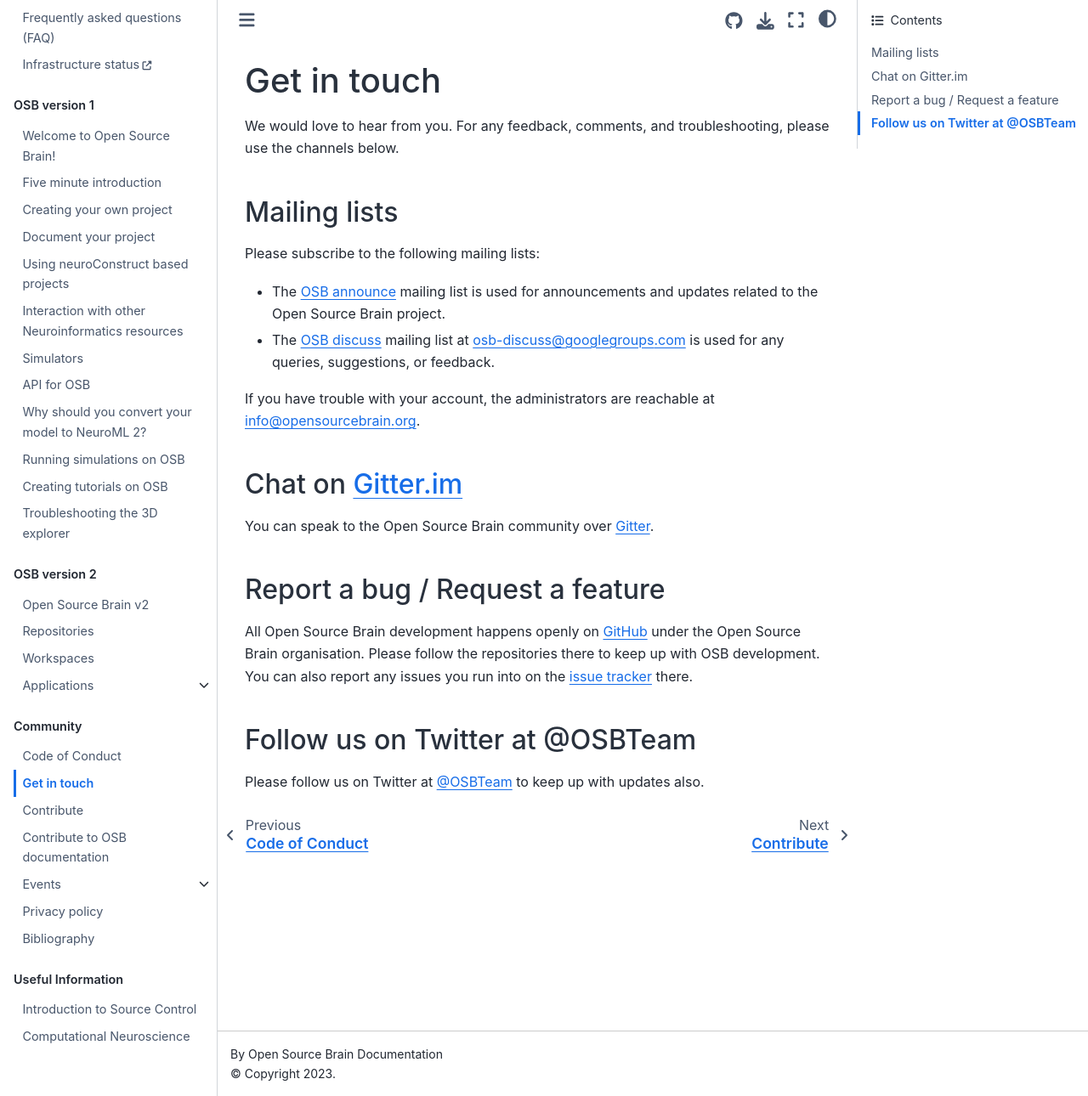
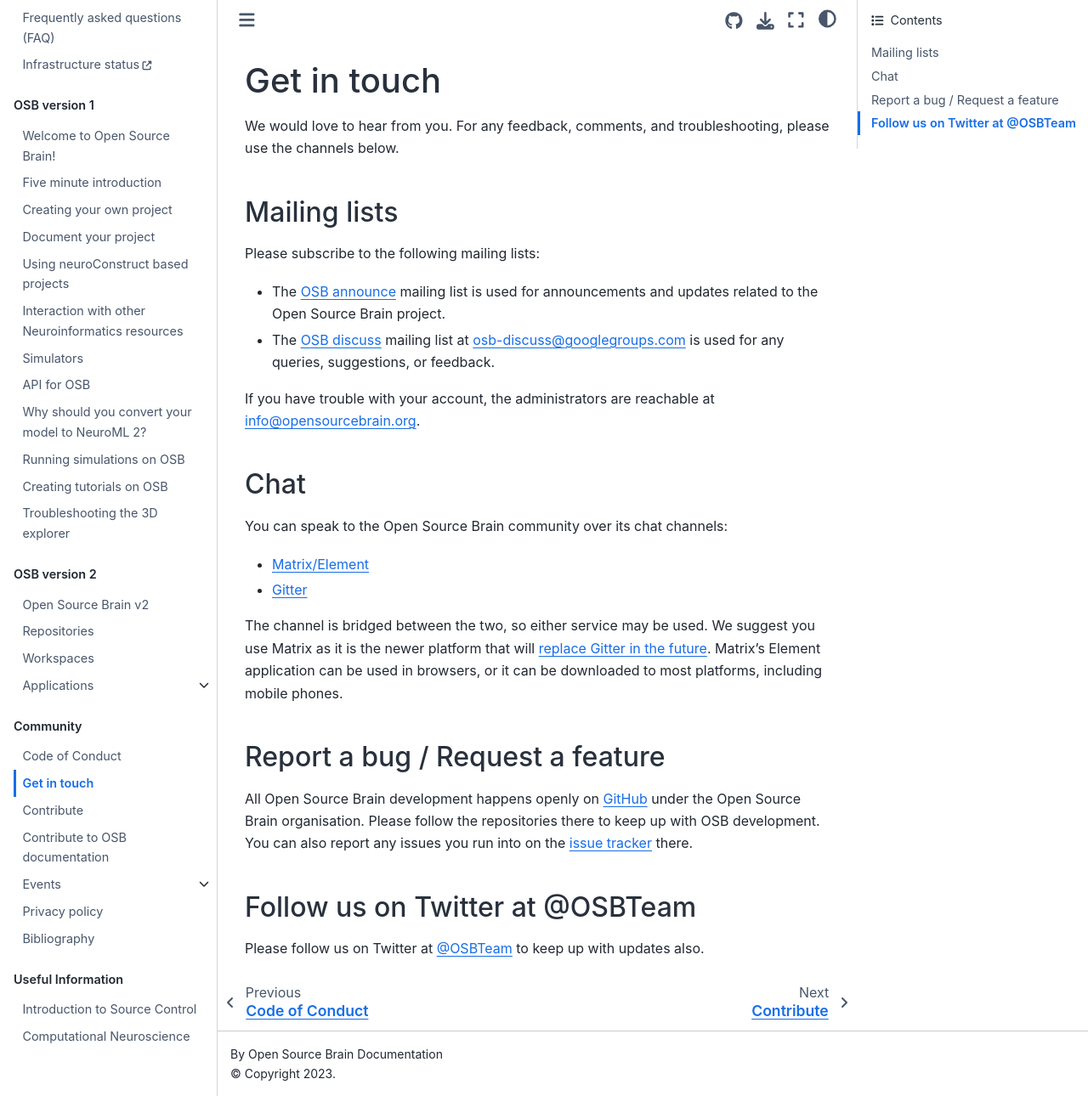
Before and after one commit to OpenSourceBrain/Documentation, a Jupyter Book: the page built from source/General/Contacts.md, in a window 1280 px wide and 1290 px high. Shown: the whole window at 85% size. Built offline with Jupyter Book 1.0.4 settings and Sphinx 7.4.7 and the Sphinx Book theme 1.1.4, drawn with Linux system fonts in a browser that asks for light colours.

Commit message:
chore(contact): add matrix link and suggest matrix over gitter

```diff
--- a/source/General/Contacts.md
+++ b/source/General/Contacts.md
@@ -12,9 +12,16 @@
 - The [OSB discuss](https://groups.google.com/forum/?fromgroups#!forum/osb-discuss) mailing list at  [osb-discuss@googlegroups.com](mailto:osb-discuss@googlegroups.com) is used for any queries, suggestions, or feedback.
 
 If you have trouble with your account, the administrators are reachable at [info@opensourcebrain.org](mailto:info@opensourcebrain.org).
-## Chat on Gitter.im
+## Chat
 
-You can speak to the Open Source Brain community over [Gitter](https://gitter.im/OpenSourceBrain/community?utm_source=share-link&utm_medium=link&utm_campaign=share-link).
+You can speak to the Open Source Brain community over its chat channels:
+
+- [Matrix/Element](https://matrix.to/#/%23OpenSourceBrain_community:gitter.im?utm_source=gitter)
+- [Gitter](https://gitter.im/OpenSourceBrain/community?utm_source=share-link&utm_medium=link&utm_campaign=share-link)
+
+The channel is bridged between the two, so either service may be used.
+We suggest you use Matrix as it is the newer platform that will [replace Gitter in the future](https://matrix.org/blog/2020/12/07/gitter-now-speaks-matrix#whats-next).
+Matrix's Element application can be used in browsers, or it can be downloaded to most platforms, including mobile phones.
 
 ## Report a bug / Request a feature
 
```
